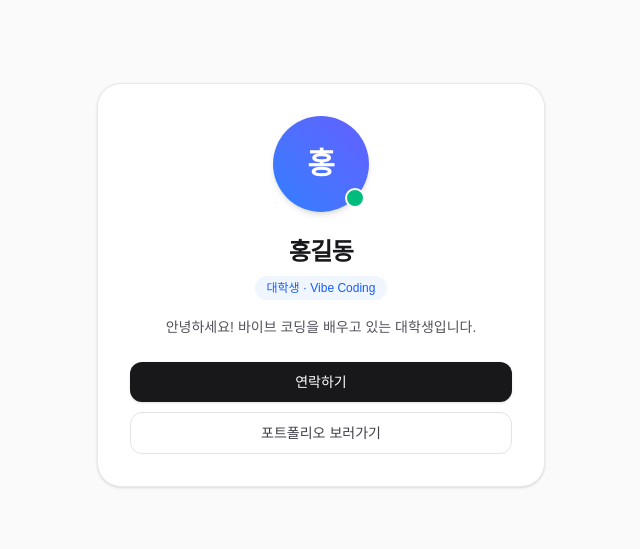
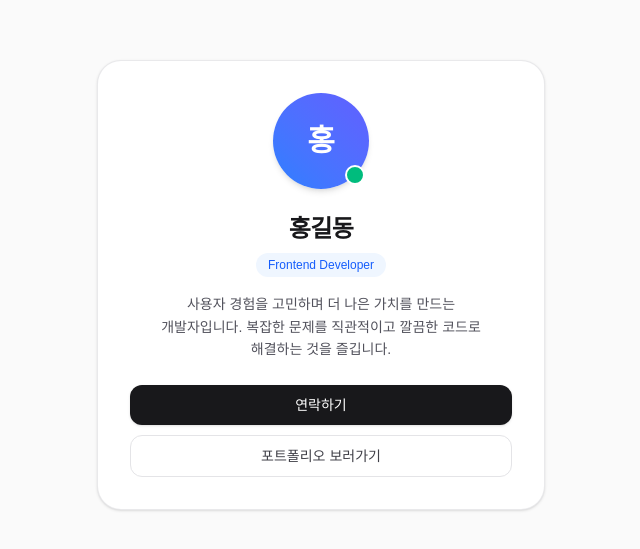
Before and after one commit to 0wkim/my-link, a Next.js app: page / in a window 1280 px wide. Shown: the part 115-664 px from the top of the page, without its empty margins (319-959 px from the left). Built offline with nearby package versions, Linux system fonts and the light colour scheme.

Commit message:
feat: update profile bio and role to developer

```diff
--- a/src/app/layout.tsx
+++ b/src/app/layout.tsx
@@ -14,7 +14,7 @@ const geistMono = Geist_Mono({
 
 export const metadata: Metadata = {
   title: "홍길동 | 프로필",
-  description: "안녕하세요! 바이브 코딩을 배우고 있는 대학생입니다.",
+  description: "사용자 경험을 고민하며 더 나은 가치를 만드는 개발자 홍길동입니다.",
 };
 
 export default function RootLayout({ children }: LayoutProps<"/">) {
--- a/src/app/page.tsx
+++ b/src/app/page.tsx
@@ -15,12 +15,12 @@ export default function Home() {
 
         {/* 역할 / 신분 태그 */}
         <span className="inline-block px-3 py-1 mb-4 text-xs font-medium rounded-full bg-blue-50 dark:bg-blue-950/60 text-blue-600 dark:text-blue-400">
-          대학생 · Vibe Coding
+          Frontend Developer
         </span>
 
         {/* 소개글 */}
-        <p className="text-zinc-600 dark:text-zinc-400 text-sm leading-relaxed mb-6 max-w-xs">
-          안녕하세요! 바이브 코딩을 배우고 있는 대학생입니다.
+        <p className="text-zinc-600 dark:text-zinc-400 text-sm leading-relaxed mb-6 max-w-xs break-keep">
+          사용자 경험을 고민하며 더 나은 가치를 만드는 개발자입니다. 복잡한 문제를 직관적이고 깔끔한 코드로 해결하는 것을 즐깁니다.
         </p>
 
         {/* 간단한 링크 / 버튼 섹션 */}
```
